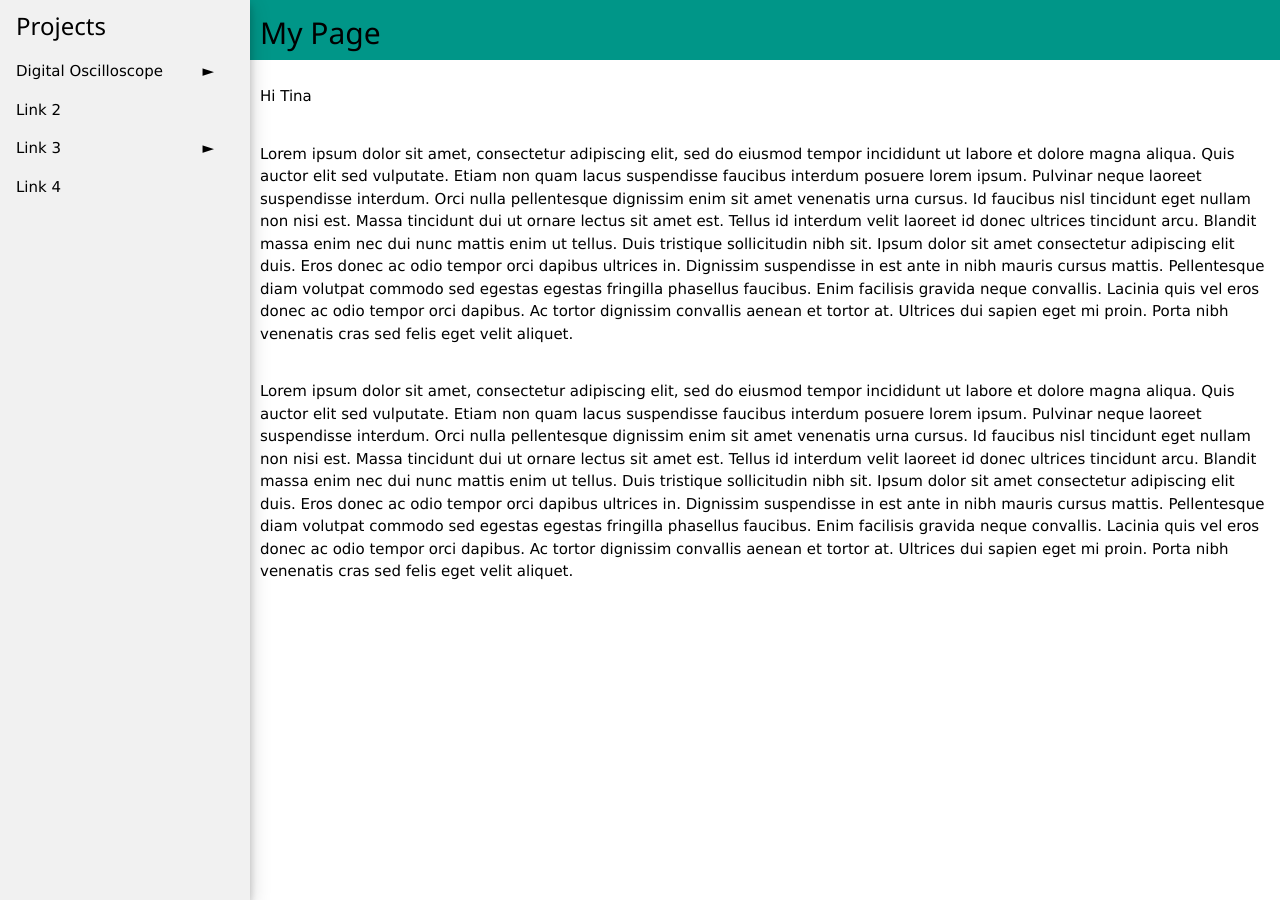
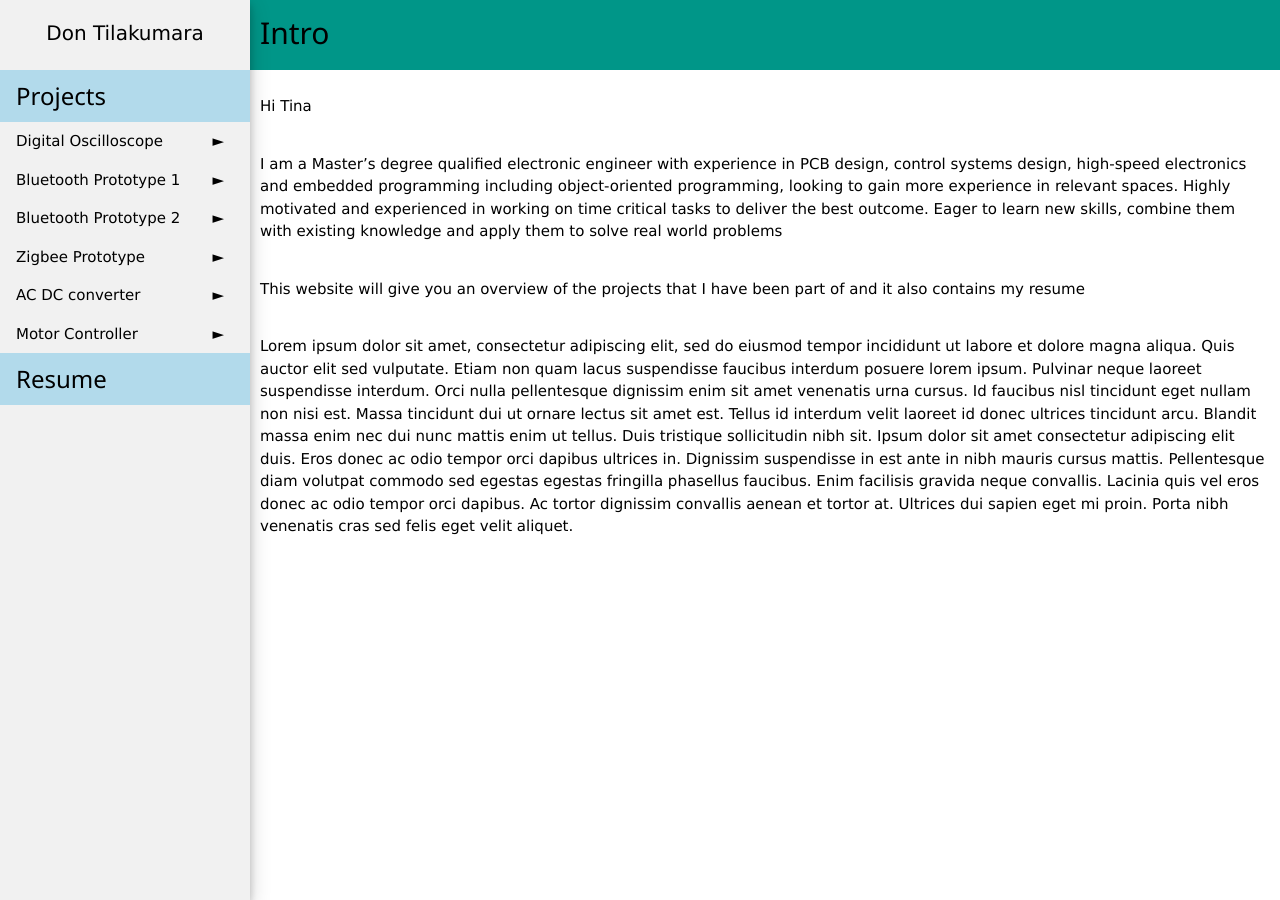
Before and after one commit to nadtil/nadtil.github.io, a Jekyll site: the page index.html, which Jekyll copies as it is, in a window 1280 px wide. Built offline with Jekyll 4.4.1, drawn with Linux system fonts in a browser that asks for light colours.

Commit message:
ac dc conv schematics

```diff
--- a/index.html
+++ b/index.html
@@ -6,39 +6,85 @@
 </head>
 <body>
 	<div id="id-side-bar" class="w3-sidebar w3-light-grey w3-bar-block card">
-  		<h3 class="w3-bar-item">Projects</h3>
+  		<a href="/" class="link-to-main-page">Don Tilakumara</a>
+  		<h3 class="sb-bar-item-section">Projects</h3>
+
   		<div class="sc-dropdown-hover">
   			<button class="w3-bar-item-in-line w3-button sc-highlight-origin">
   				Digital Oscilloscope
-  				<span style="float: right; padding-right: 20px">&#x25BA</span>
+  				<span style="float: right; padding-right: 10px">&#x25BA</span>
   			</button>
   			<div class="sc-dropdown-content card">
-  				<a href="Link1.html" class="w3-bar-item-in-line w3-button">Schematics</a>
+  				<a href="dso_schematics.html" class="w3-bar-item-in-line w3-button">Schematics</a>
   				<a href="#" class="w3-bar-item-in-line w3-button">PCB</a>
   			</div>
   		</div>
-  		<a href="#" class="w3-bar-item w3-button">Link 2</a>
+
   		<div class="sc-dropdown-hover">
   			<button class="w3-bar-item-in-line w3-button sc-highlight-origin">
-  				Link 3
-  				<span style="float: right; padding-right: 20px">&#x25BA</span>
+  				Bluetooth Prototype 1
+  				<span style="float: right; padding-right: 10px">&#x25BA</span>
   			</button>
   			<div class="sc-dropdown-content card">
-  				<a href="#" class="w3-bar-item-in-line w3-button">Sub Link 1</a>
-  				<a href="#" class="w3-bar-item-in-line w3-button">Sub Link 2</a>
+  				<a href="#" class="w3-bar-item-in-line w3-button">PCB</a>
   			</div>
   		</div>
-<!--   		<a href="#" class="w3-bar-item w3-button">Link 3 &#x25BE</a> -->
-  		<a href="#" class="w3-bar-item w3-button">Link 4</a>
+
+  		<div class="sc-dropdown-hover">
+  			<button class="w3-bar-item-in-line w3-button sc-highlight-origin">
+  				Bluetooth Prototype 2
+  				<span style="float: right; padding-right: 10px">&#x25BA</span>
+  			</button>
+  			<div class="sc-dropdown-content card">
+  				<a href="#" class="w3-bar-item-in-line w3-button">PCB</a>
+  			</div>
+  		</div>
+
+  		<div class="sc-dropdown-hover">
+  			<button class="w3-bar-item-in-line w3-button sc-highlight-origin">
+  				Zigbee Prototype
+  				<span style="float: right; padding-right: 10px">&#x25BA</span>
+  			</button>
+  			<div class="sc-dropdown-content card">
+  				<a href="#" class="w3-bar-item-in-line w3-button">PCB</a>
+  			</div>
+  		</div>
+
+  		<div class="sc-dropdown-hover">
+  			<button class="w3-bar-item-in-line w3-button sc-highlight-origin">
+  				AC DC converter
+  				<span style="float: right; padding-right: 10px">&#x25BA</span>
+  			</button>
+  			<div class="sc-dropdown-content card">
+  				<a href="acdc_schematics.html" class="w3-bar-item-in-line w3-button">Schematics</a>
+  				<a href="#" class="w3-bar-item-in-line w3-button">PCB</a>
+  			</div>
+  		</div>
+
+  		<div class="sc-dropdown-hover">
+  			<button class="w3-bar-item-in-line w3-button sc-highlight-origin">
+  				Motor Controller
+  				<span style="float: right; padding-right: 10px">&#x25BA</span>
+  			</button>
+  			<div class="sc-dropdown-content card">
+  				<a href="dso_schematics.html" class="w3-bar-item-in-line w3-button">Schematics</a>
+  				<a href="#" class="w3-bar-item-in-line w3-button">PCB</a>
+  			</div>
+  		</div>
+
+  		<h3 class="sb-bar-item-section">Resume</h3>
+
 	</div>
 <!-- 	<div style="margin-left: 25%; padding-left: 0px">
 		<p id="xyz" class="abc">Hello</p>
 		<p class="abc">How are you</p>
 	</div> -->
 	<div class="main-body">
-		<h2 class="main-body-header">My Page</h2>
+		<h2 class="main-body-header">Intro</h2>
 		<p class="main-body-paragraph">Hi Tina</p>
-		<p class="main-body-paragraph">Lorem ipsum dolor sit amet, consectetur adipiscing elit, sed do eiusmod tempor incididunt ut labore et dolore magna aliqua. Quis auctor elit sed vulputate. Etiam non quam lacus suspendisse faucibus interdum posuere lorem ipsum. Pulvinar neque laoreet suspendisse interdum. Orci nulla pellentesque dignissim enim sit amet venenatis urna cursus. Id faucibus nisl tincidunt eget nullam non nisi est. Massa tincidunt dui ut ornare lectus sit amet est. Tellus id interdum velit laoreet id donec ultrices tincidunt arcu. Blandit massa enim nec dui nunc mattis enim ut tellus. Duis tristique sollicitudin nibh sit. Ipsum dolor sit amet consectetur adipiscing elit duis. Eros donec ac odio tempor orci dapibus ultrices in. Dignissim suspendisse in est ante in nibh mauris cursus mattis. Pellentesque diam volutpat commodo sed egestas egestas fringilla phasellus faucibus. Enim facilisis gravida neque convallis. Lacinia quis vel eros donec ac odio tempor orci dapibus. Ac tortor dignissim convallis aenean et tortor at. Ultrices dui sapien eget mi proin. Porta nibh venenatis cras sed felis eget velit aliquet.</p>
+		<p class="main-body-paragraph">I am a Master’s degree qualified electronic engineer with experience in PCB design, control systems design, high-speed electronics and embedded programming including object-oriented programming, looking to gain more experience in relevant spaces. Highly motivated and experienced in working on time critical tasks to deliver the best outcome. Eager to learn new skills, combine them with existing knowledge and apply them to solve real world problems</p>
+
+		<p class="main-body-paragraph"> This website will give you an overview of the projects that I have been part of and it also contains my resume </p>
 
 		<p class="main-body-paragraph">Lorem ipsum dolor sit amet, consectetur adipiscing elit, sed do eiusmod tempor incididunt ut labore et dolore magna aliqua. Quis auctor elit sed vulputate. Etiam non quam lacus suspendisse faucibus interdum posuere lorem ipsum. Pulvinar neque laoreet suspendisse interdum. Orci nulla pellentesque dignissim enim sit amet venenatis urna cursus. Id faucibus nisl tincidunt eget nullam non nisi est. Massa tincidunt dui ut ornare lectus sit amet est. Tellus id interdum velit laoreet id donec ultrices tincidunt arcu. Blandit massa enim nec dui nunc mattis enim ut tellus. Duis tristique sollicitudin nibh sit. Ipsum dolor sit amet consectetur adipiscing elit duis. Eros donec ac odio tempor orci dapibus ultrices in. Dignissim suspendisse in est ante in nibh mauris cursus mattis. Pellentesque diam volutpat commodo sed egestas egestas fringilla phasellus faucibus. Enim facilisis gravida neque convallis. Lacinia quis vel eros donec ac odio tempor orci dapibus. Ac tortor dignissim convallis aenean et tortor at. Ultrices dui sapien eget mi proin. Porta nibh venenatis cras sed felis eget velit aliquet.</p>
 
--- a/style.css
+++ b/style.css
@@ -119,6 +119,18 @@ button,input,select,textarea,optgroup {
 	box-sizing: border-box;
 }
 
+.sb-bar-item-section {
+	width:100%;
+	display:block;
+	padding:8px 16px;
+	text-align:left;
+	border:none;
+	white-space:normal;
+	outline:none;
+	box-sizing: border-box;
+	background-color: #B2DAEB;
+}
+
 .w3-bar-item-in-line {
 	width:100%;
 	display: inline-block;
@@ -157,10 +169,27 @@ button,input,select,textarea,optgroup {
 	background-color: #009688;
 	background-clip: border-box;
 	color: #000;
-	height: 40px;
+	height: 70px;
 	padding: 10px;
 	white-space: nowrap;
+	box-sizing: border-box;
+}
 
+.link-to-main-page {
+	background-clip: border-box;
+	/*background-color: #52A0C1;*/
+	width:100%;
+	display:block;
+	padding:8px 16px;
+	border:none;
+	white-space:normal;
+	outline:none;
+	box-sizing: border-box;
+	height: 70px;
+	font-size: 20px;
+	text-align: center;
+	justify-content: center;
+	line-height: 50px;
 }
 
 .main-body-paragraph {
```
Also changed, not shown: acdc_schematics.html (added, +109 -0 lines), dso_schematics.html (renamed from Link1.html, +55 -14 lines), resources/imgs/acdcConverter/AC_DC_With_Relay1.png (added), resources/imgs/acdcConverter/AC_DC_With_Relay2.png (added).
